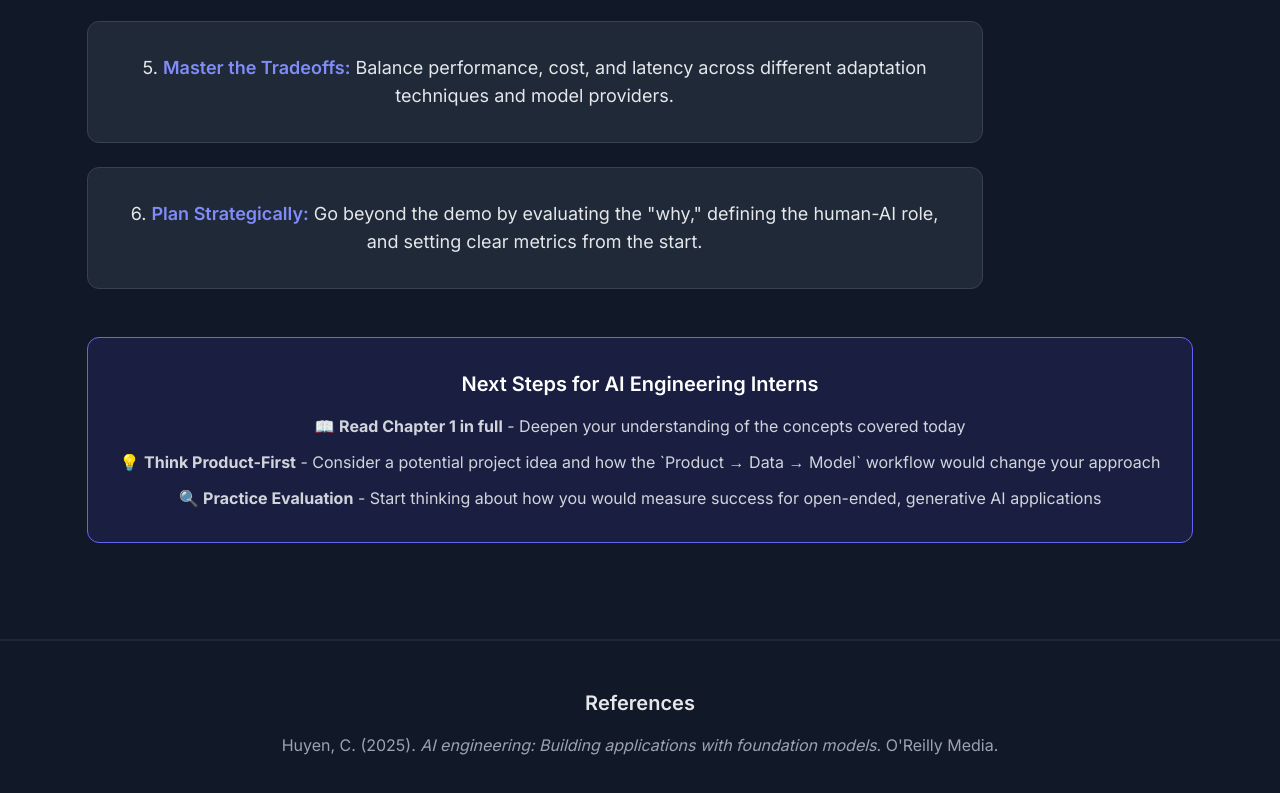
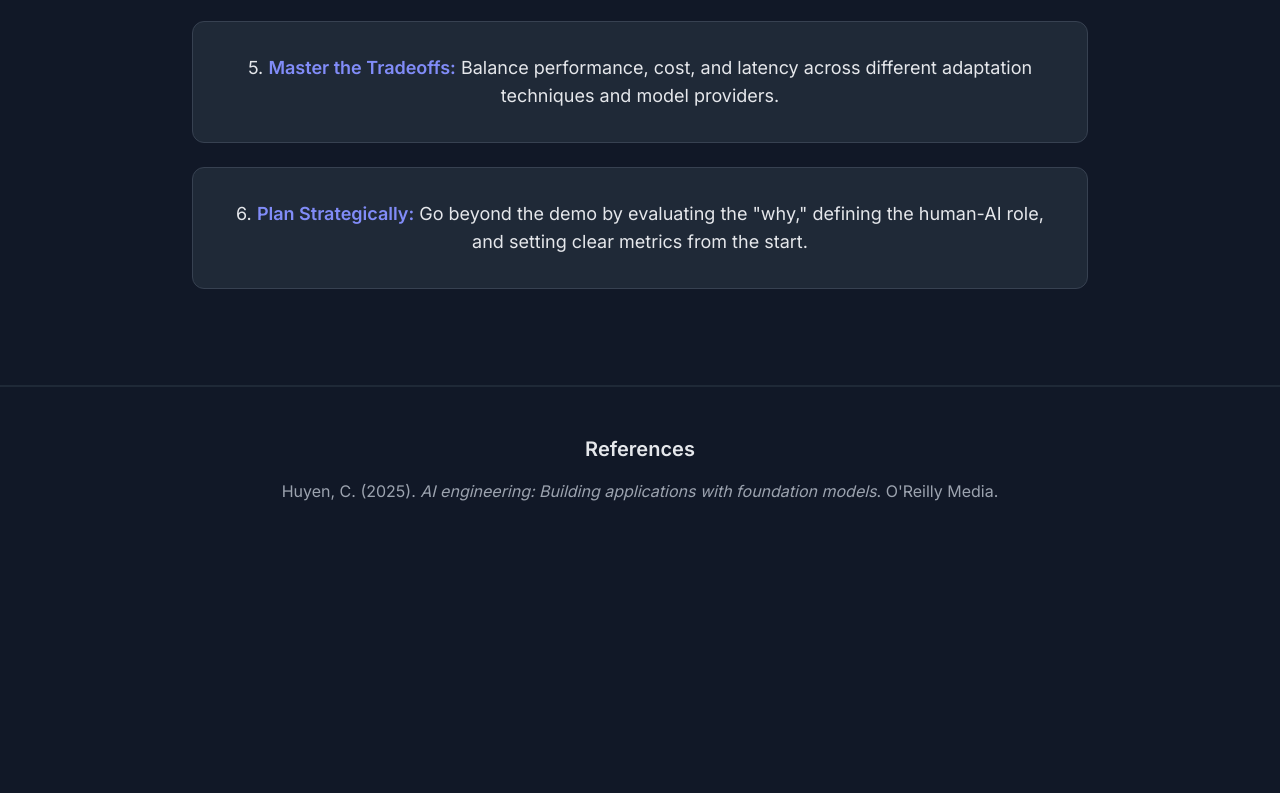
Before and after one commit to Antonio-Tresol/ai_engineering_lessons, a plain HTML site: page first_lesson.html in a window 1280 px wide. Shown: the part 7762-8555 px from the top of the page. After the commit the page ends 8313 px from the top, so only its background shows below. Drawn offline with nearby package versions, Linux system fonts and the light colour scheme.

Commit message:
removing unused content

```diff
--- a/first_lesson.html
+++ b/first_lesson.html
@@ -430,15 +430,6 @@
                     </div>
                 </div>
 
-                <!-- Call to Action -->
-                <div class="mt-12 card bg-indigo-900/30 border-indigo-500 animated" style="transition-delay: 700ms;">
-                    <h3 class="text-xl font-semibold text-center text-white mb-4">Next Steps for AI Engineering Interns</h3>
-                    <div class="space-y-3 text-gray-300">
-                        <p class="text-center">📖 <strong>Read Chapter 1 in full</strong> - Deepen your understanding of the concepts covered today</p>
-                        <p class="text-center">💡 <strong>Think Product-First</strong> - Consider a potential project idea and how the `Product → Data → Model` workflow would change your approach</p>
-                        <p class="text-center">🔍 <strong>Practice Evaluation</strong> - Start thinking about how you would measure success for open-ended, generative AI applications</p>
-                    </div>
-                </div>
             </div>
         </section>
 
```
